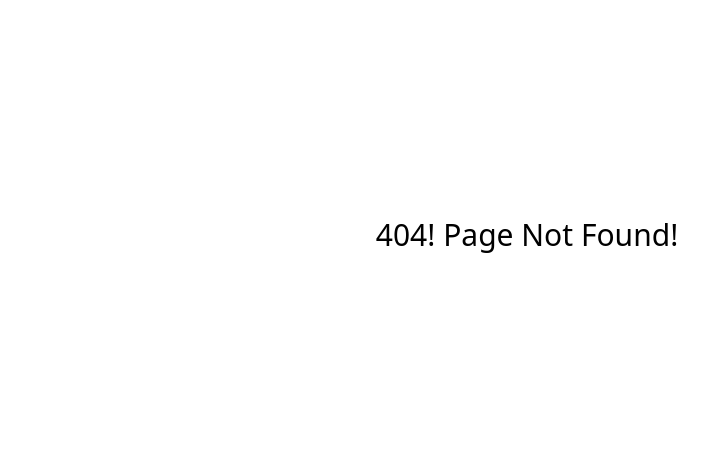
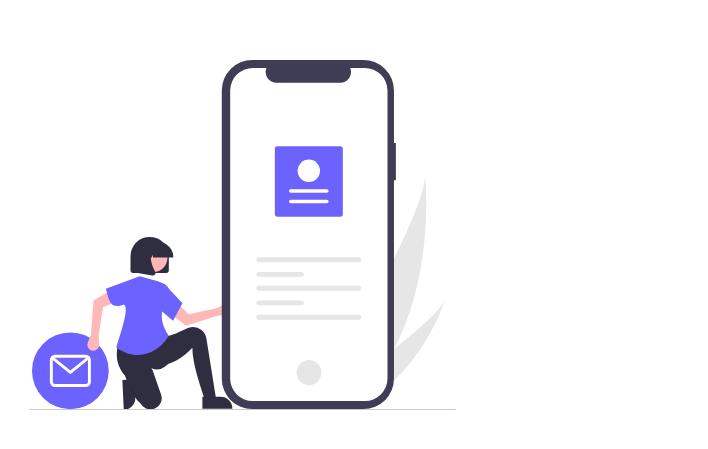
Before and after one commit to gugazimmermann/amplify-login, a React (Create React App) app: page /signup in a window 1280 px wide. Before the commit this address had no page. Shown: the part 165-614 px from the top of the page, without its empty margins (113-821 px from the left). Built offline with nearby package versions, Linux system fonts and the light colour scheme.

Commit message:
templates

```diff
--- a/src/App.js
+++ b/src/App.js
@@ -4,12 +4,23 @@ import Loading from "./components/loading";
 
 const NotFound = lazy(() => import("./pages/not-found/NotFound"));
 const AuthLayout = lazy(() => import("./pages/auth/AuthLayout"));
+const SignIn = lazy(() => import("./pages/auth/SignIn"));
+const ForgotPassword = lazy(() => import("./pages/auth/ForgotPassword"));
+const RedefinePassword = lazy(() => import("./pages/auth/RedefinePassword"));
+const SignUp = lazy(() => import("./pages/auth/SignUp"));
+const ConfirmSignUp = lazy(() => import("./pages/auth/ConfirmSignUp"));
 
 function App() {
   return (
     <Suspense fallback={<Loading />}>
       <Routes>
-        <Route path="/" element={<AuthLayout />} />
+        <Route element={<AuthLayout />}>
+          <Route path="/" element={<SignIn />} />
+          <Route path="/forgorpassword" element={<ForgotPassword />} />
+          <Route path="/redefinepassword" element={<RedefinePassword />} />
+          <Route path="/signup" element={<SignUp />} />
+          <Route path="/confirmsignup" element={<ConfirmSignUp />} />
+        </Route>
         <Route path="*" element={<NotFound />} />
       </Routes>
     </Suspense>
--- a/src/pages/auth/AuthLayout.jsx
+++ b/src/pages/auth/AuthLayout.jsx
@@ -1,9 +1,19 @@
+import { useState } from "react";
+import { Outlet } from "react-router-dom";
+
 export default function AuthLayout() {
+  const [img, setImg] = useState();
+
   return (
     <section className="h-screen mx-auto bg-white">
       <div className="container h-full fixed">
-				<div className="h-full flex flex-col-reverse md:flex-row items-center justify-center">
-					LAYOUT
+        <div className="h-full flex flex-col-reverse md:flex-row items-center justify-evenly">
+          <div className="w-10/12 md:w-6/12 lg:w-4/12 md:mb-0">
+            {img && <img src={img} alt="SignUp" className="w-full" />}
+          </div>
+          <div className="w-10/12 md:w-5/12 lg:w-4/12">
+            <Outlet context={{ setImg }}/>
+          </div>
         </div>
       </div>
     </section>
--- /dev/null
+++ b/src/pages/auth/ConfirmSignUp.jsx
@@ -0,0 +1,13 @@
+import { useEffect } from "react";
+import { useOutletContext } from "react-router-dom";
+import ConfirmSignUpImage from "../../images/confirm_signup.svg";
+
+export default function ConfirmSignUp() {
+  const { setImg } = useOutletContext();
+
+  useEffect(() => {
+    setImg(ConfirmSignUpImage);
+  }, [setImg]);
+
+  return <form />;
+}
--- /dev/null
+++ b/src/pages/auth/ForgotPassword.jsx
@@ -0,0 +1,13 @@
+import { useEffect } from "react";
+import { useOutletContext } from "react-router-dom";
+import ForgorPasswordImage from "../../images/forgor_password.svg";
+
+export default function ForgorPassword() {
+  const { setImg } = useOutletContext();
+
+  useEffect(() => {
+    setImg(ForgorPasswordImage);
+  }, [setImg]);
+
+  return <form />;
+}
--- /dev/null
+++ b/src/pages/auth/RedefinePassword.jsx
@@ -0,0 +1,13 @@
+import { useEffect } from "react";
+import { useOutletContext } from "react-router-dom";
+import RedefinePasswordImage from "../../images/redefine_password.svg";
+
+export default function RedefinePassword() {
+  const { setImg } = useOutletContext();
+
+  useEffect(() => {
+    setImg(RedefinePasswordImage);
+  }, [setImg]);
+
+  return <form />;
+}
--- /dev/null
+++ b/src/pages/auth/SignUp.jsx
@@ -0,0 +1,13 @@
+import { useEffect } from "react";
+import { useOutletContext } from "react-router-dom";
+import SignUpImage from "../../images/signup.svg";
+
+export default function SignUp() {
+  const { setImg } = useOutletContext();
+
+  useEffect(() => {
+    setImg(SignUpImage);
+  }, [setImg]);
+
+  return <form />;
+}
--- a/src/pages/not-found/NotFound.jsx
+++ b/src/pages/not-found/NotFound.jsx
@@ -1,7 +1,10 @@
+import NotFoundImg from '../../images/not_found.svg';
+
 const NotFound = () => (
   <div className="container bg-white mx-auto">
-    <main className="flex h-screen justify-center items-center">
-      <h1 className="text-3xl text-primary">404! Page Not Found!</h1>
+    <main className="flex flex-col h-screen justify-center items-center">
+      <img src={NotFoundImg} alt="not found" className="max-w-xs" />
+      <h1 className='mt-4 text-xl'>Sorry, Page Not Found.</h1>
     </main>
   </div>
 );
```
Lines whose indentation alone changed are shown as unchanged.
